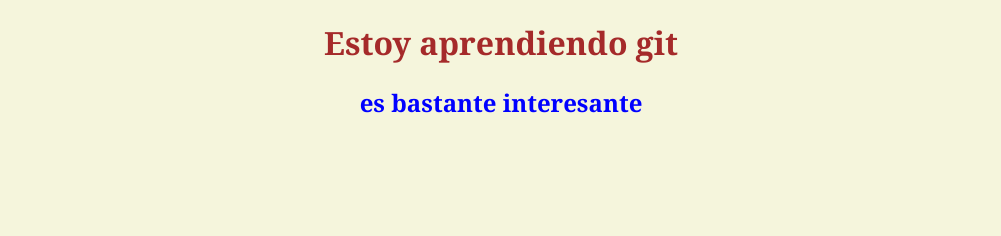
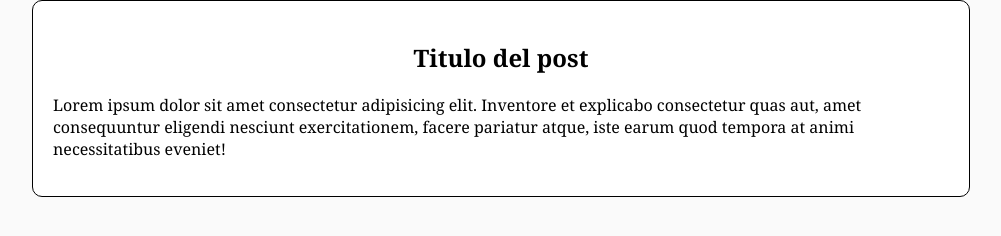
Before and after one commit to ElChapas/Learning-git, a plain HTML site: page index.html in a window 1280 px wide. Shown: the whole page, without its empty margins (139-1140 px from the left). Drawn offline with Linux system fonts and the light colour scheme.

Commit message:
en cabecera agregué estructura para los post

```diff
--- a/estilos.css
+++ b/estilos.css
@@ -1,8 +1,9 @@
 body {
   margin: 0;
-  background-color: beige;
+  background-color: #fafafa;
   font-family: Cambria, Cochin, Georgia, Times, 'Times New Roman', serif;
   text-align: center;
+
 }
 
 h1 {
@@ -12,3 +13,21 @@ h1 {
 h2 {
   color: blue;
 }
+article {
+  margin: auto;
+}
+.post {
+  width: 70%;
+  border: 1px solid black;
+  border-radius: 10px;
+  background-color: white;
+  padding: 20px;
+}
+
+.title h1{
+  color: black;
+}
+
+.content {
+  text-align: left;
+}
--- a/index.html
+++ b/index.html
@@ -10,8 +10,16 @@
 </head>
 
 <body>
-  <h1>Estoy aprendiendo git</h1>
-  <h2>es bastante interesante</h2>
+  <article class="post">
+    <div class="title">
+      <h1>Titulo del post</h1>
+    </div>
+    <div class="content">
+      <p>Lorem ipsum dolor sit amet consectetur adipisicing elit. Inventore et explicabo consectetur quas aut, amet
+        consequuntur eligendi nesciunt exercitationem, facere pariatur atque, iste earum quod tempora at animi
+        necessitatibus eveniet!</p>
+    </div>
+  </article>
 </body>
 
 </html>
```
